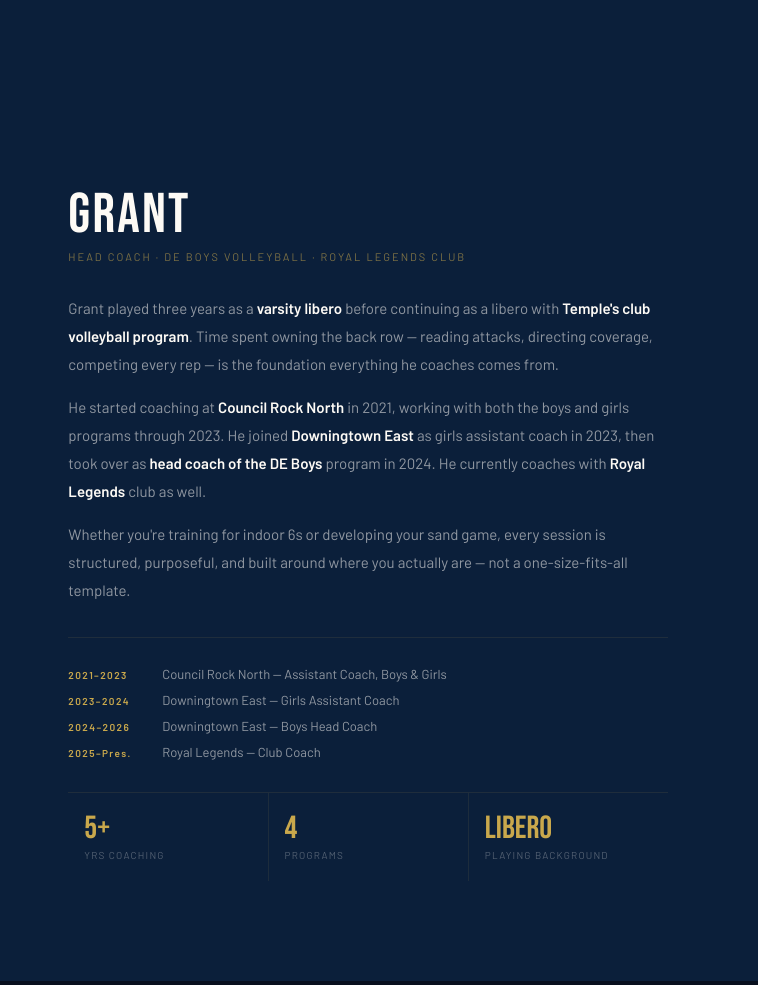
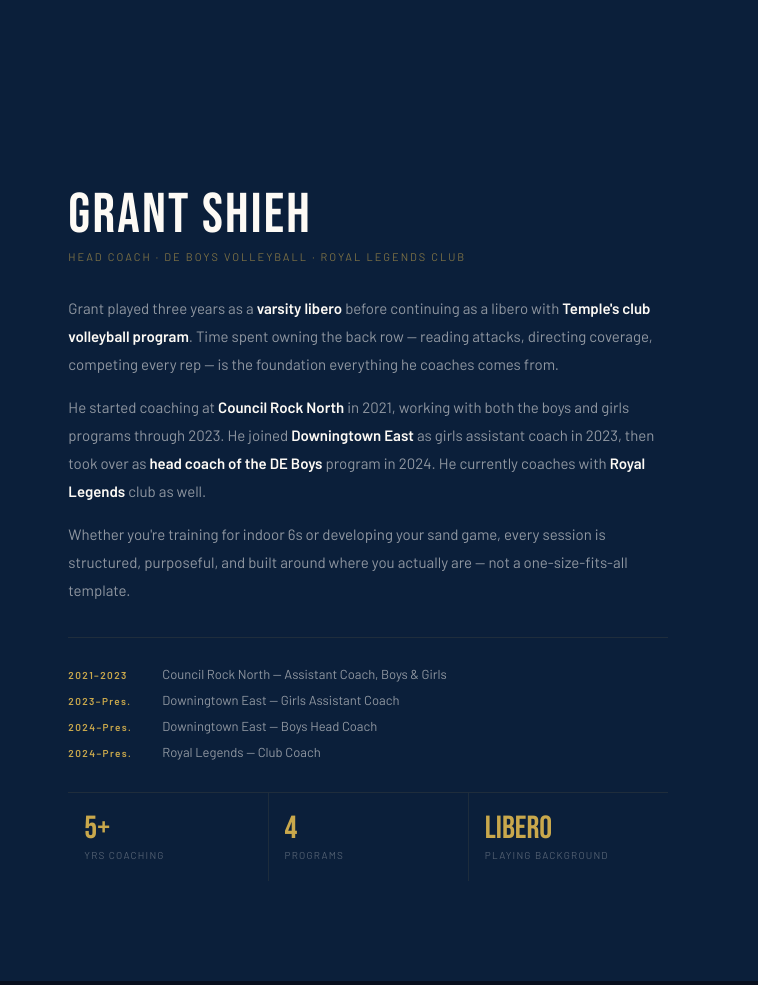
Before and after one commit to DEBVB/devbclinics, a plain HTML site: page index.html in a window 1280 px wide. Shown: the part 1002-1987 px from the top of the page, 522-1280 px from the left. Drawn offline with nearby package versions, Linux system fonts and the light colour scheme.

Commit message:
Update index.html

```diff
--- a/index.html
+++ b/index.html
@@ -237,16 +237,16 @@
         <img src="IMG_3727.JPEG" alt="Grant — DE:BV Head Coach" class="about-photo">
       </div>
       <div class="about-text">
-        <div class="coach-name">Grant</div>
+        <div class="coach-name">Grant Shieh</div>
         <div class="coach-role">Head Coach · DE Boys Volleyball · Royal Legends Club</div>
         <p>Grant played three years as a <strong>varsity libero</strong> before continuing as a libero with <strong>Temple's club volleyball program</strong>. Time spent owning the back row — reading attacks, directing coverage, competing every rep — is the foundation everything he coaches comes from.</p>
         <p>He started coaching at <strong>Council Rock North</strong> in 2021, working with both the boys and girls programs through 2023. He joined <strong>Downingtown East</strong> as girls assistant coach in 2023, then took over as <strong>head coach of the DE Boys</strong> program in 2024. He currently coaches with <strong>Royal Legends</strong> club as well.</p>
         <p>Whether you're training for indoor 6s or developing your sand game, every session is structured, purposeful, and built around where you actually are — not a one-size-fits-all template.</p>
         <div class="coach-creds">
           <div class="cred-row"><span class="cred-year">2021–2023</span><span class="cred-title">Council Rock North — Assistant Coach, Boys &amp; Girls</span></div>
-          <div class="cred-row"><span class="cred-year">2023–2024</span><span class="cred-title">Downingtown East — Girls Assistant Coach</span></div>
-          <div class="cred-row"><span class="cred-year">2024–2026</span><span class="cred-title">Downingtown East — Boys Head Coach</span></div>
-          <div class="cred-row"><span class="cred-year">2025–Pres.</span><span class="cred-title">Royal Legends — Club Coach</span></div>
+          <div class="cred-row"><span class="cred-year">2023–Pres.</span><span class="cred-title">Downingtown East — Girls Assistant Coach</span></div>
+          <div class="cred-row"><span class="cred-year">2024–Pres.</span><span class="cred-title">Downingtown East — Boys Head Coach</span></div>
+          <div class="cred-row"><span class="cred-year">2024–Pres.</span><span class="cred-title">Royal Legends — Club Coach</span></div>
         </div>
         <div class="coach-stat-row">
           <div class="coach-stat"><div class="cs-num">5+</div><div class="cs-label">Yrs Coaching</div></div>
```
